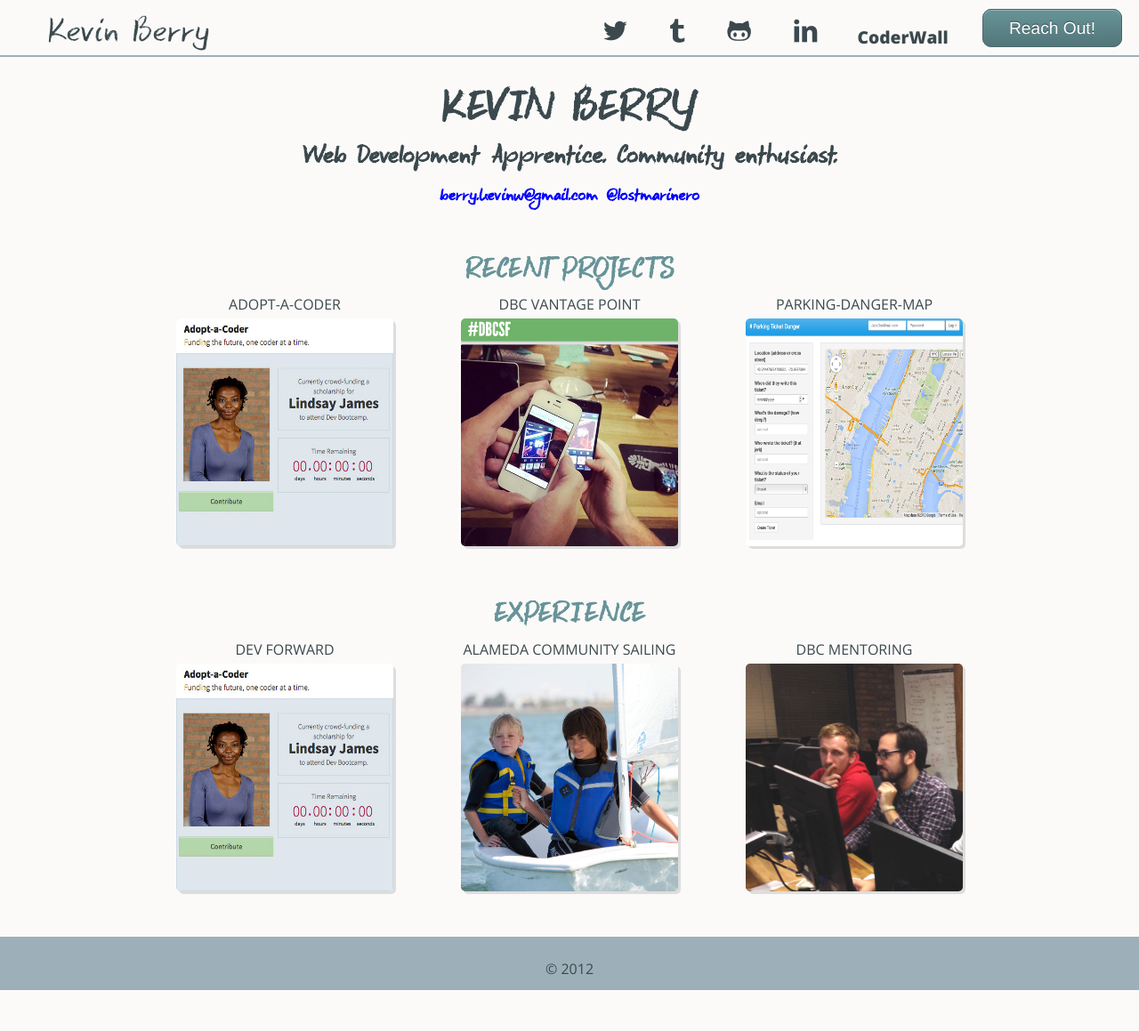
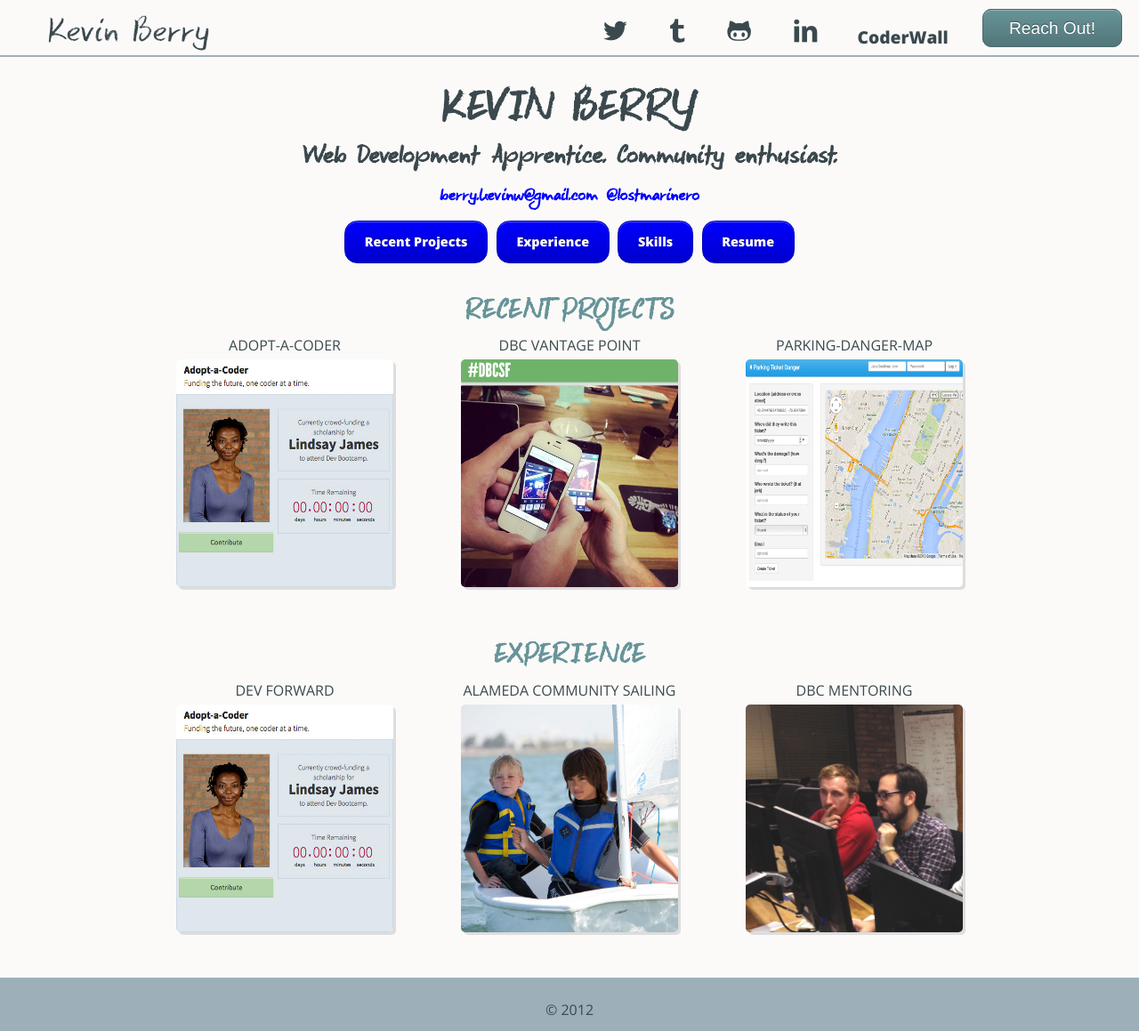
Before and after one commit to kbsail/kbsail-kbsail.github.io, a Jekyll site: the page built from index.html, in a window 1280 px wide. Shown: the whole page at 89% size. Built offline with Jekyll 4.4.1, drawn with Linux system fonts in a browser that asks for light colours; some web fonts are replaced; Markdown is read by kramdown in place of the engine named in the settings; before the commit the page ends 1113 px from its top, so only the background shows below that.

Commit message:
added preliminary buttons for Jquery

```diff
--- a/assets/css/screen.css
+++ b/assets/css/screen.css
@@ -301,7 +301,7 @@ header {
     /* line 151, ../scss/screen.scss */
     .page .front-page .alinks {
       width: 100%;
-      margin-bottom: 1em; }
+      margin-bottom: .4em; }
     /* line 155, ../scss/screen.scss */
     .page .front-page p {
       font-size: 1.2em;
@@ -313,8 +313,70 @@ header {
       *zoom: 1;
       font-size: .8em;
       color: blue; }
+    /* line 165, ../scss/screen.scss */
+    .page .front-page .nav-links {
+      text-align: center;
+      margin: 0 auto; }
+      /* line 168, ../scss/screen.scss */
+      .page .front-page .nav-links li {
+        display: inline;
+        padding-top: 1em; }
+        /* line 171, ../scss/screen.scss */
+        .page .front-page .nav-links li a {
+          font-size: 0.6em;
+          padding: 0.5em 1.5em;
+          display: inline-block;
+          cursor: pointer;
+          -webkit-border-radius: 1em;
+          -moz-border-radius: 1em;
+          -ms-border-radius: 1em;
+          -o-border-radius: 1em;
+          border-radius: 1em;
+          *zoom: 1;
+          filter: progid:DXImageTransform.Microsoft.gradient(gradientType=0, startColorstr='#FF0000FF', endColorstr='#FF000099');
+          background: -webkit-gradient(linear, 50% 0%, 50% 100%, color-stop(0%, #0000ff), color-stop(100%, #0000cc));
+          background: -webkit-linear-gradient(#0000ff, #0000cc);
+          background: -moz-linear-gradient(#0000ff, #0000cc);
+          background: -o-linear-gradient(#0000ff, #0000cc);
+          background: linear-gradient(#0000ff, #0000cc);
+          -webkit-box-shadow: #4d4dff 0 1px 0 inset;
+          -moz-box-shadow: #4d4dff 0 1px 0 inset;
+          box-shadow: #4d4dff 0 1px 0 inset;
+          border: 1px solid #0000b3;
+          color: white;
+          text-shadow: #00007a 0 -1px 0;
+          font-family: 'Open Sans', sans-serif; }
+          /* line 15, ../../../.rvm/gems/ruby-2.0.0-p247/gems/sassy-buttons-0.2.6/stylesheets/sassy-buttons/_sassy-button-pseudo-states.sass */
+          .page .front-page .nav-links li a:hover {
+            text-decoration: none; }
+          /* line 36, ../../../.rvm/gems/ruby-2.0.0-p247/gems/sassy-buttons-0.2.6/stylesheets/sassy-buttons/_sassy-button-pseudo-states.sass */
+          .page .front-page .nav-links li a:hover {
+            background-color: #0000b3;
+            background: -webkit-gradient(linear, 50% 0%, 50% 100%, color-stop(0%, #0000e6), color-stop(100%, #0000b3));
+            background: -webkit-linear-gradient(#0000e6, #0000b3);
+            background: -moz-linear-gradient(#0000e6, #0000b3);
+            background: -o-linear-gradient(#0000e6, #0000b3);
+            background: linear-gradient(#0000e6, #0000b3); }
+          /* line 39, ../../../.rvm/gems/ruby-2.0.0-p247/gems/sassy-buttons-0.2.6/stylesheets/sassy-buttons/_sassy-button-pseudo-states.sass */
+          .page .front-page .nav-links li a:active {
+            -webkit-box-shadow: #0000a3 0 1px 2px inset;
+            -moz-box-shadow: #0000a3 0 1px 2px inset;
+            box-shadow: #0000a3 0 1px 2px inset; }
+          /* line 6, ../../../.rvm/gems/ruby-2.0.0-p247/gems/sassy-buttons-0.2.6/stylesheets/sassy-buttons/_sassy-button-pseudo-states.sass */
+          .page .front-page .nav-links li a.disabled, .page .front-page .nav-links li a[disabled] {
+            filter: progid:DXImageTransform.Microsoft.Alpha(Opacity=60);
+            opacity: 0.6;
+            background: #0000cc;
+            cursor: default;
+            -webkit-box-shadow: none;
+            -moz-box-shadow: none;
+            box-shadow: none; }
+          /* line 74, ../../../.rvm/gems/ruby-2.0.0-p247/gems/sassy-buttons-0.2.6/stylesheets/_sassy-buttons.sass */
+          .page .front-page .nav-links li a::-moz-focus-inner {
+            padding: 0 !important;
+            margin: -1px !important; }
 
-/* line 169, ../scss/screen.scss */
+/* line 181, ../scss/screen.scss */
 .footer-wrapper {
   width: 100%;
   text-align: center;
@@ -322,19 +384,19 @@ header {
   height: 30px;
   padding: 20px 0 10px 0; }
 
-/* line 179, ../scss/screen.scss */
+/* line 191, ../scss/screen.scss */
 h1 {
   font-size: 3.4em;
   line-height: 100%;
   margin-bottom: 0.2em;
   width: 100%; }
 
-/* line 186, ../scss/screen.scss */
+/* line 198, ../scss/screen.scss */
 h2 {
   font-size: 2em;
   line-height: 100%; }
 
-/* line 191, ../scss/screen.scss */
+/* line 203, ../scss/screen.scss */
 h3 {
   font-family: 'Keswick', script;
   font-size: 2em;
@@ -343,34 +405,34 @@ h3 {
   line-height: 100%;
   text-transform: uppercase; }
 
-/* line 200, ../scss/screen.scss */
+/* line 212, ../scss/screen.scss */
 h6 {
   text-transform: uppercase; }
 
-/* line 204, ../scss/screen.scss */
+/* line 216, ../scss/screen.scss */
 li {
   margin-bottom: 0.2em; }
 
-/* line 209, ../scss/screen.scss */
+/* line 221, ../scss/screen.scss */
 .icon {
   font-weight: normal;
   padding-top: 0; }
-  /* line 212, ../scss/screen.scss */
+  /* line 224, ../scss/screen.scss */
   .icon:before {
     font-family: 'entypo';
     font-size: 3em;
     content: attr(data-icon);
     speak: none; }
-  /* line 218, ../scss/screen.scss */
+  /* line 230, ../scss/screen.scss */
   .icon.list-link:before {
     font-size: 1.75em; }
 
-/* line 223, ../scss/screen.scss */
+/* line 235, ../scss/screen.scss */
 .coderwall {
   vertical-align: top;
   font-weight: bold; }
 
-/* line 231, ../scss/screen.scss */
+/* line 243, ../scss/screen.scss */
 .project-row h3 {
   margin-top: 0.8em;
   line-height: 1.2em;
@@ -381,7 +443,7 @@ li {
   width: 100%;
   overflow: hidden;
   *zoom: 1; }
-/* line 238, ../scss/screen.scss */
+/* line 250, ../scss/screen.scss */
 .project-row ul {
   width: 100%;
   float: left;
@@ -390,7 +452,7 @@ li {
   width: 100%;
   overflow: hidden;
   *zoom: 1; }
-  /* line 242, ../scss/screen.scss */
+  /* line 254, ../scss/screen.scss */
   .project-row ul li {
     height: 20em;
     display: inline;
@@ -415,7 +477,7 @@ li {
     .project-row ul li:nth-child(3n + 3) {
       margin-left: 67.79661%;
       clear: none; }
-    /* line 247, ../scss/screen.scss */
+    /* line 259, ../scss/screen.scss */
     .project-row ul li a img {
       width: 80%;
       height: 80%;
--- a/index.html
+++ b/index.html
@@ -11,6 +11,12 @@ tagline: Web Development Apprentice. Community enthusiast.
     <a href="mailto:berry.kevinw@gmail.com">berry.kevinw@gmail.com</a>
     <a href="http://www.twitter.com/lostmarinero">@lostmarinero</a>
   </div>
+  <ul class="nav-links">
+    <li><a href="#">Recent Projects</a></li>
+    <li><a href="#">Experience</a></li>
+    <li><a href="#">Skills</a></li>
+    <li><a href="#">Resume</a></li>
+  </ul>
 </div>
 
 <div class="project-row">
```
Also changed, not shown: assets/scss/screen.scss (+13 -1 lines).
